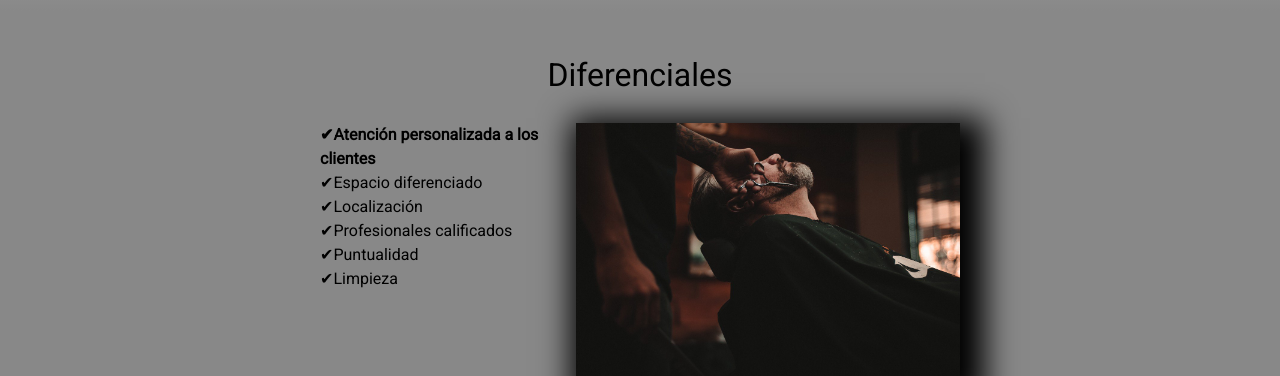
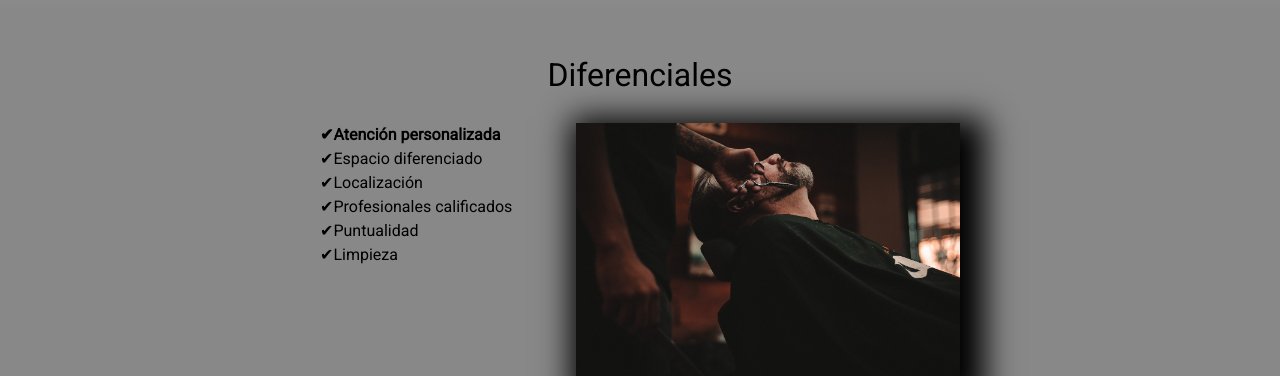
Before and after one commit to cindygnaedinger/practica-alura-pagina-web, a plain HTML site: page index.html in a window 1280 px wide. Shown: the part 1580-1956 px from the top of the page. Drawn offline with Linux system fonts and the light colour scheme.

Commit message:
Quité información de los diferenciales

```diff
--- a/index.html
+++ b/index.html
@@ -57,7 +57,7 @@
 
             <div class="contenido-diferenciales">
                 <ul class="lista-diferenciales">
-                    <li class="items">Atención personalizada a los clientes</li>
+                    <li class="items">Atención personalizada</li>
                     <li class="items">Espacio diferenciado</li>
                     <li class="items">Localización</li>
                     <li class="items">Profesionales calificados</li>
```
